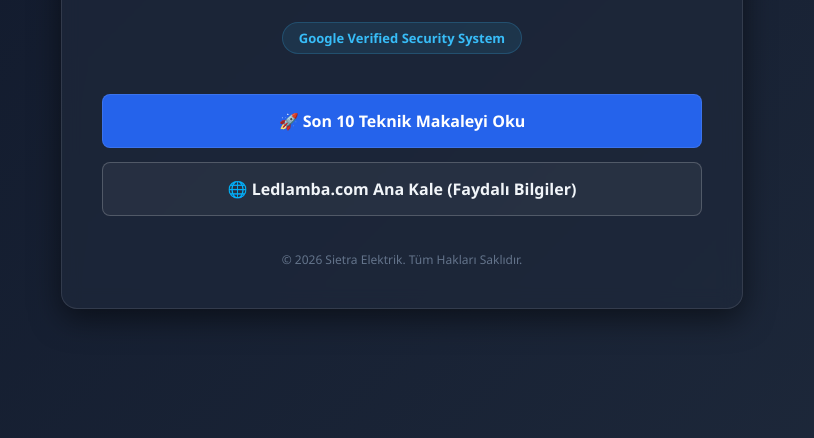
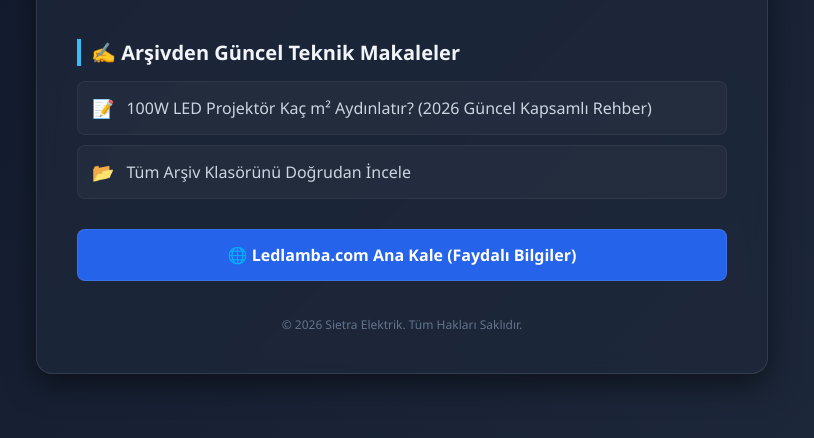
Before and after one commit to sietraelektrik-byte/sietraelektrik-byte, a plain HTML site: page index.html in a window 1280 px wide. Shown: the part 362-800 px from the top of the page, without its empty margins (238-1052 px from the left). Drawn offline with Linux system fonts and the light colour scheme.

Commit message:
Update styles and content in index.html

```diff
--- a/index.html
+++ b/index.html
@@ -16,7 +16,7 @@
             justify-content: center;
             align-items: center;
             min-height: 100vh;
-            padding: 20px;
+            padding: 40px 20px;
             box-sizing: border-box;
         }
         .container {
@@ -26,7 +26,7 @@
             border-radius: 16px;
             box-shadow: 0 10px 30px rgba(0, 0, 0, 0.5);
             border: 1px solid rgba(255, 255, 255, 0.1);
-            max-width: 600px;
+            max-width: 650px;
             backdrop-filter: blur(10px);
             width: 100%;
         }
@@ -41,7 +41,7 @@
             color: #38bdf8;
             letter-spacing: 1px;
         }
-        p {
+        .desc {
             font-size: 16px;
             color: #94a3b8;
             line-height: 1.6;
@@ -58,39 +58,60 @@
             border: 1px solid rgba(56, 189, 248, 0.2);
             margin-bottom: 30px;
         }
-        .links-area {
+        h2 {
+            font-size: 20px;
+            color: #f1f5f9;
+            text-align: left;
+            margin: 20px 0 15px 0;
+            border-left: 4px solid #38bdf8;
+            padding-left: 10px;
+        }
+        /* Blog Yazı Listesi */
+        .blog-list {
+            text-align: left;
             display: flex;
             flex-direction: column;
-            gap: 14px;
-            margin-top: 10px;
+            gap: 10px;
+            margin-bottom: 30px;
         }
-        .btn {
+        .blog-item {
+            display: flex;
+            align-items: center;
+            background: rgba(255, 255, 255, 0.03);
+            padding: 14px;
+            border-radius: 8px;
+            text-decoration: none;
+            color: #cbd5e1;
+            font-weight: 500;
+            border: 1px solid rgba(255, 255, 255, 0.05);
+            transition: all 0.2s ease;
+        }
+        .blog-item:hover {
+            background: rgba(56, 189, 248, 0.08);
+            color: #38bdf8;
+            border-color: rgba(56, 189, 248, 0.3);
+            transform: translateX(5px);
+        }
+        .blog-icon {
+            margin-right: 12px;
+            font-size: 18px;
+        }
+        .btn-main {
             display: block;
             background: #2563eb;
             color: #ffffff;
             text-decoration: none;
-            padding: 15px;
+            padding: 14px;
             border-radius: 8px;
             font-weight: 600;
             font-size: 16px;
             transition: all 0.3s ease;
             border: 1px solid rgba(255, 255, 255, 0.1);
+            margin-top: 10px;
         }
-        .btn:hover {
+        .btn-main:hover {
             background: #1d4ed8;
-            transform: translateY(-2px);
             box-shadow: 0 5px 15px rgba(37, 99, 235, 0.4);
-        }
-        .btn-alt {
-            background: rgba(255, 255, 255, 0.05);
-            color: #f1f5f9;
-            border: 1px solid rgba(255, 255, 255, 0.2);
-        }
-        .btn-alt:hover {
-            background: rgba(255, 255, 255, 0.1);
-            color: #38bdf8;
-            border-color: #38bdf8;
-            box-shadow: 0 5px 15px rgba(56, 189, 248, 0.2);
         }
         .footer {
             margin-top: 35px;
@@ -109,14 +130,21 @@
     <div class="container">
         <div class="logo-placeholder">💡</div>
         <h1>Sietra Elektrik</h1>
-        <p>LED Aydınlatma Bloğu; enerji verimliliği yüksek endüstriyel aydınlatma, akıllı otomasyon sistemleri ve sektörel dijital arşiv entegrasyon merkezidir.</p>
+        <p class="desc">LED Aydınlatma Bloğu; enerji verimliliği yüksek endüstriyel aydınlatma, akıllı otomasyon sistemleri ve sektörel dijital arşiv entegrasyon merkezidir.</p>
 
         <span class="badge">Google Verified Security System</span>
 
-        <div class="links-area">
-            <a href="https://github.com/sietraelektrik-byte/sietraelektrik-byte" target="_blank" class="btn">🚀 Son 10 Teknik Makaleyi Oku</a>
-            <a href="https://ledlamba.com" target="_blank" class="btn btn-alt">🌐 Ledlamba.com Ana Kale (Faydalı Bilgiler)</a>
+        <h2>✍️ Arşivden Güncel Teknik Makaleler</h2>
+        <div class="blog-list">
+            <a href="https://github.com/sietraelektrik-byte/sietraelektrik-byte/blob/main/arsiv/100-w-led-projektor-kac-m2-aydinlatir-2026-guncel-kapsamli-rehber.md" target="_blank" class="blog-item">
+                <span class="blog-icon">📝</span> 100W LED Projektör Kaç m² Aydınlatır? (2026 Güncel Kapsamlı Rehber)
+            </a>
+            <a href="https://github.com/sietraelektrik-byte/sietraelektrik-byte/blob/main/arsiv/" target="_blank" class="blog-item">
+                <span class="blog-icon">📂</span> Tüm Arşiv Klasörünü Doğrudan İncele
+            </a>
         </div>
+
+        <a href="https://ledlamba.com" target="_blank" class="btn-main">🌐 Ledlamba.com Ana Kale (Faydalı Bilgiler)</a>
 
         <div class="footer">
             © 2026 Sietra Elektrik. Tüm Hakları Saklıdır.
```
